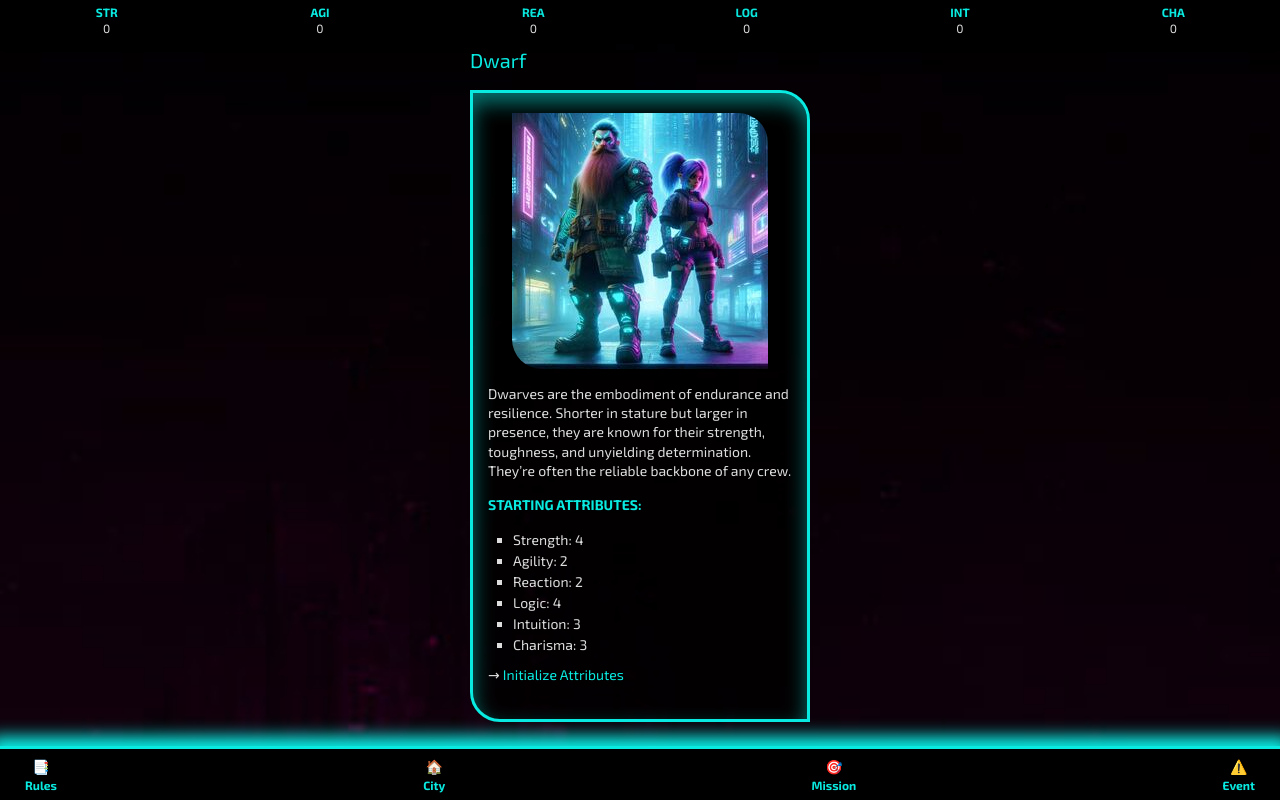
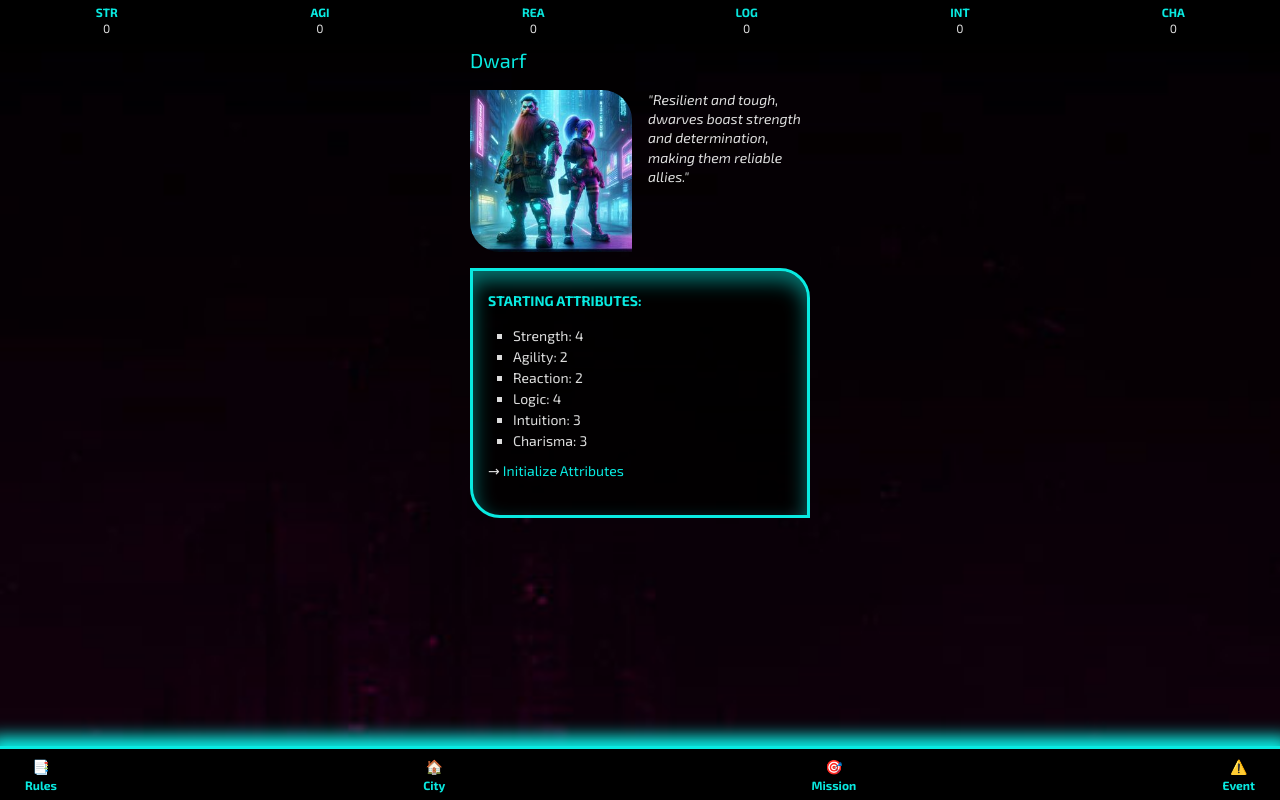
Before and after one commit to BroBuddy/shadowrun-neonhollow, a React (Vite) app: page /metatype/dwarf in a window 1280 px wide. Built offline with nearby package versions, Linux system fonts and the light colour scheme; no server answers.

Commit message:
changed meta type details

```diff
--- a/src/feature/metatype/metatypeData.ts
+++ b/src/feature/metatype/metatypeData.ts
@@ -5,7 +5,7 @@ const metatypeData: Metatype[] = [
         tag: 'human',
         title: 'Human',
         description:
-            'The most adaptable and versatile race, humans have the ability to excel in nearly every environment. They may not possess the natural enhancements of the other races, but their drive and determination make them a powerful force in any situation.',
+            'Adaptable and versatile, humans excel in any environment through drive and determination.',
         attributes: {
             Strength: 3,
             Agility: 3,
@@ -19,7 +19,7 @@ const metatypeData: Metatype[] = [
         tag: 'elf',
         title: 'Elf',
         description:
-            'Graceful, elegant, and with a keen intellect, elves are often seen as the aristocrats of the Shadowrun world. Their natural agility and charisma make them invaluable in both social and combat situations.',
+            'Elegant and intellectual, elves shine with natural agility and charisma in social and combat settings.',
         attributes: {
             Strength: 2,
             Agility: 4,
@@ -33,7 +33,7 @@ const metatypeData: Metatype[] = [
         tag: 'dwarf',
         title: 'Dwarf',
         description:
-            'Dwarves are the embodiment of endurance and resilience. Shorter in stature but larger in presence, they are known for their strength, toughness, and unyielding determination. They’re often the reliable backbone of any crew.',
+            'Resilient and tough, dwarves boast strength and determination, making them reliable allies.',
         attributes: {
             Strength: 4,
             Agility: 2,
@@ -47,7 +47,7 @@ const metatypeData: Metatype[] = [
         tag: 'ork',
         title: 'Ork',
         description:
-            'With a natural inclination toward physical power and aggression, orks are often misunderstood as brutish, but they have a strong sense of loyalty and honor. Their towering frames and raw strength make them formidable in any fight.',
+            'Powerful and loyal, orks bring raw strength and honor despite being often misunderstood.',
         attributes: {
             Strength: 4,
             Agility: 3,
@@ -61,7 +61,7 @@ const metatypeData: Metatype[] = [
         tag: 'troll',
         title: 'Troll',
         description:
-            'Trolls are intimidating giants, known for their immense physical strength and natural toughness. While their appearance often causes fear, trolls are also capable of deep loyalty and fierce protection for those they care about.',
+            'Physically mighty, trolls combine toughness with fierce loyalty and protective instincts.',
         attributes: {
             Strength: 4,
             Agility: 2,
--- a/src/feature/metatype/pages/MetatypeDetail.tsx
+++ b/src/feature/metatype/pages/MetatypeDetail.tsx
@@ -5,6 +5,7 @@ import Card from '@/components/Card'
 import { getMetatypeByTag, isValidMetatype } from '../metatypeData'
 import { Metatype } from '../MetatypeType'
 import useAttributeStore from '@/store/attributeStore'
+import FadeIn from '@/components/FadeIn'
 
 function MetatypeDetail() {
     const { tag } = useParams()
@@ -31,11 +32,23 @@ function MetatypeDetail() {
     return (
         <>
             <Headline>{data.title}</Headline>
+            <div className="flex gap-4 mb-4 mx-5">
+                <div className="flex-1 basis-1/2">
+                    <img
+                        src={`/images/${data.title}.jpg`}
+                        alt={data.title}
+                        loading="lazy"
+                    />
+                </div>
+                <div className="flex-1 basis-1/2">
+                    <FadeIn>
+                        <p>
+                            <em>"{data.description}"</em>
+                        </p>
+                    </FadeIn>
+                </div>
+            </div>
             <Card>
-                <p className="flex items-center justify-center">
-                    <img src={`/images/${data.title}.jpg`} alt={data.title} />
-                </p>
-                <p>{data.description}</p>
                 <p>
                     <strong className="highlight">Starting Attributes:</strong>
                 </p>
```
